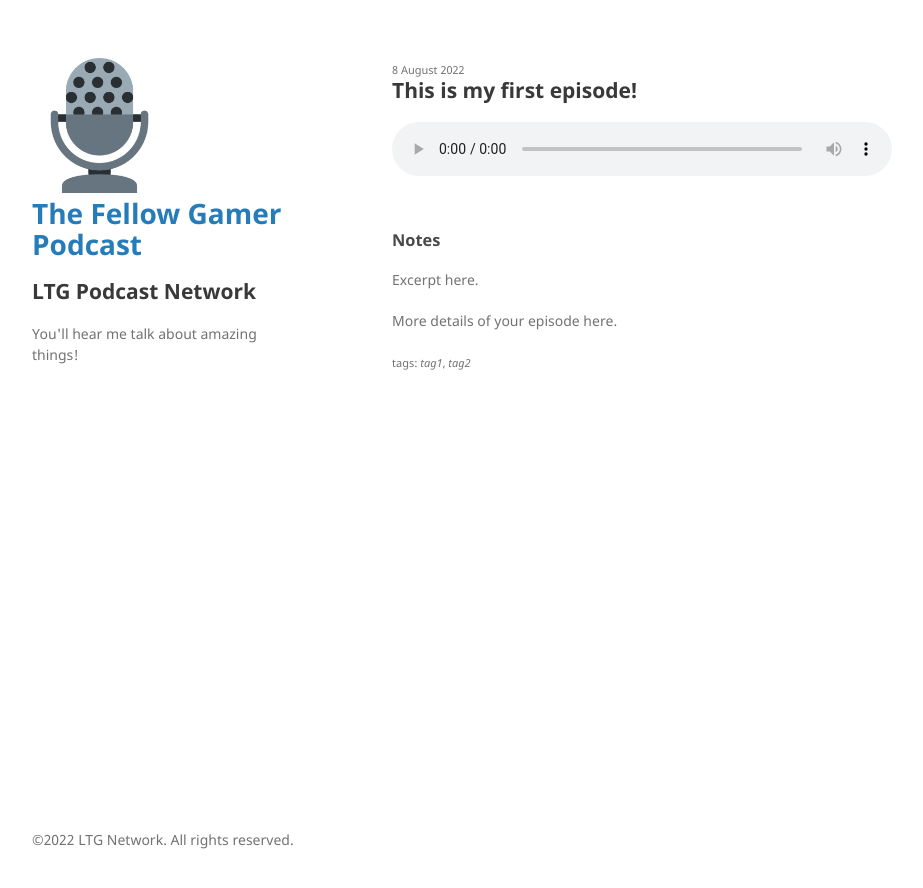
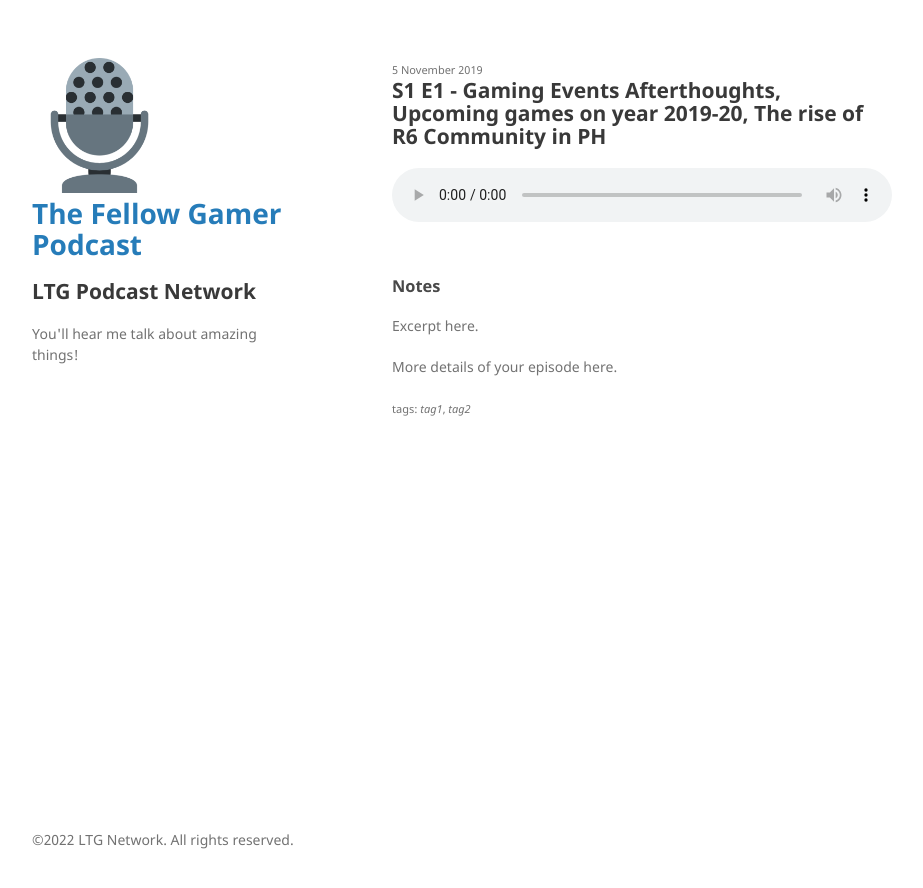
Before and after one commit to LTGNetwork/tfgp, a Jekyll site: the page built from _posts/2022-08-08-ep1.md, in a window 1280 px wide. Shown: the top 888 px of the page, without its empty margins (178-1101 px from the left). Built offline with Jekyll 4.4.1, drawn with Linux system fonts in a browser that asks for light colours.

Commit message:
add some episodes

```diff
--- a/_posts/2022-08-08-ep1.md
+++ b/_posts/2022-08-08-ep1.md
@@ -1,12 +1,12 @@
 ---
-title:        "This is my first episode!"
-date:         2022-08-08 08:08:08 +0800
+title:        "S1 E1 - Gaming Events Afterthoughts, Upcoming games on year 2019-20, The rise of R6 Community in PH"
+date:         2019-11-06 06:00:00 +0800
 keywords:
 - tag1
 - tag2
-mp3-url:      "/assets/audio/ep1.mp3"
+mp3-url:      "/assets/audio/season-1/ep1.mp3"
 episode-type: full # or "trailer"
-explicit:     "no"
+explicit:     "yes"
 block:        "no" # no means it is published
 layout: podcast
 excerpt_separator: <!--more-->
```
Also changed, not shown: 4 other files.
